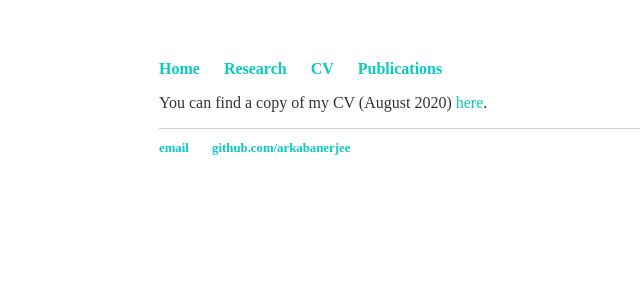
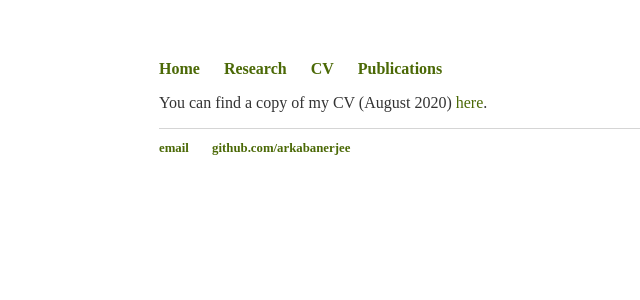
Before and after one commit to arkabanerjee/arkabanerjee.github.io, a Jekyll site: the page built from cv/index.html, in a window 1280 px wide. Shown: the top 300 px of the page, without its empty margins (33-673 px from the left). Built offline with Jekyll 4.4.1, drawn with Linux system fonts in a browser that asks for light colours.

```diff
--- a/css/main.css
+++ b/css/main.css
@@ -14,7 +14,7 @@
 }
 a {
     text-decoration: none;
-    color: rgb(10, 202, 193);
+    color: rgb(75, 105, 6);
 }
 a:hover {
     text-decoration: underline;
```
